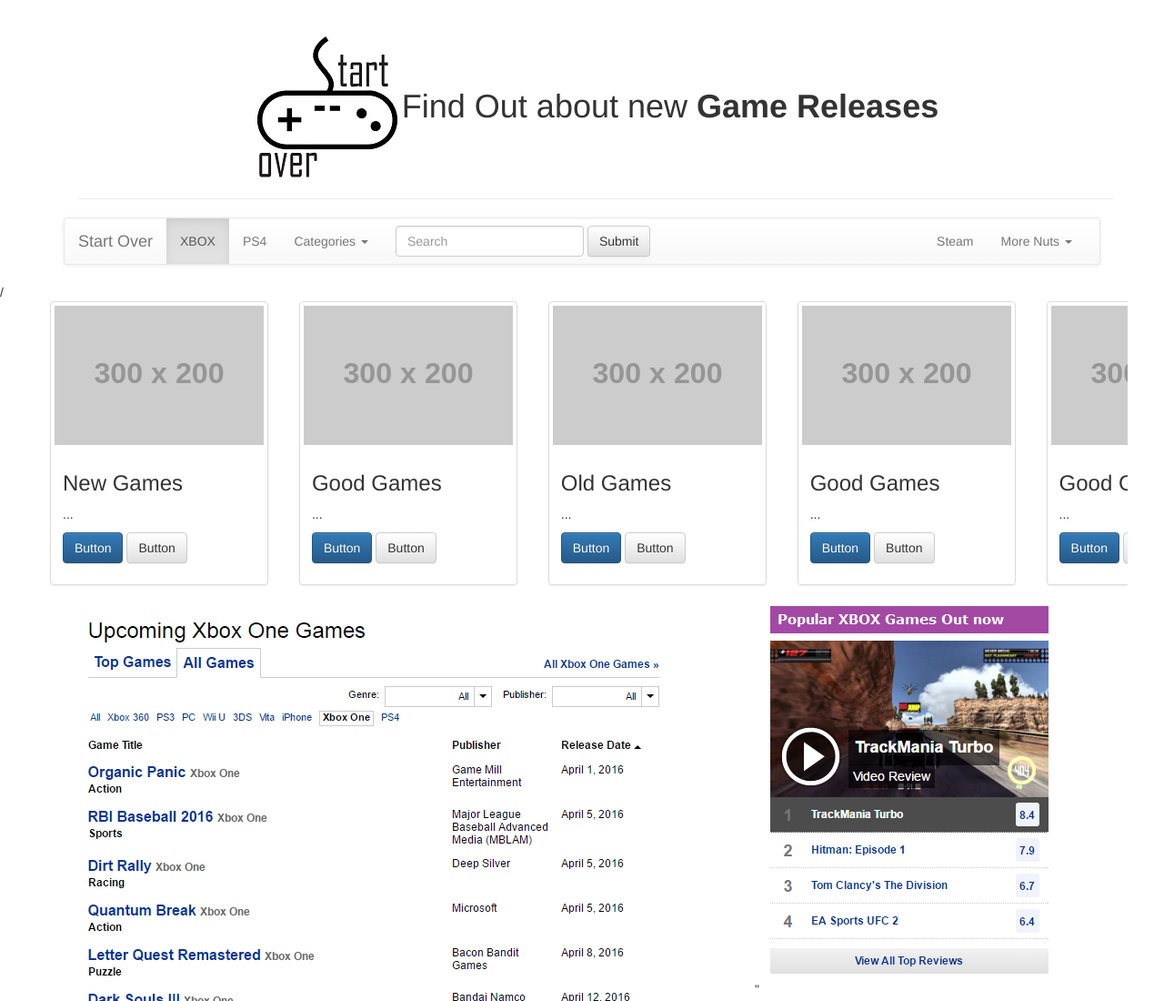
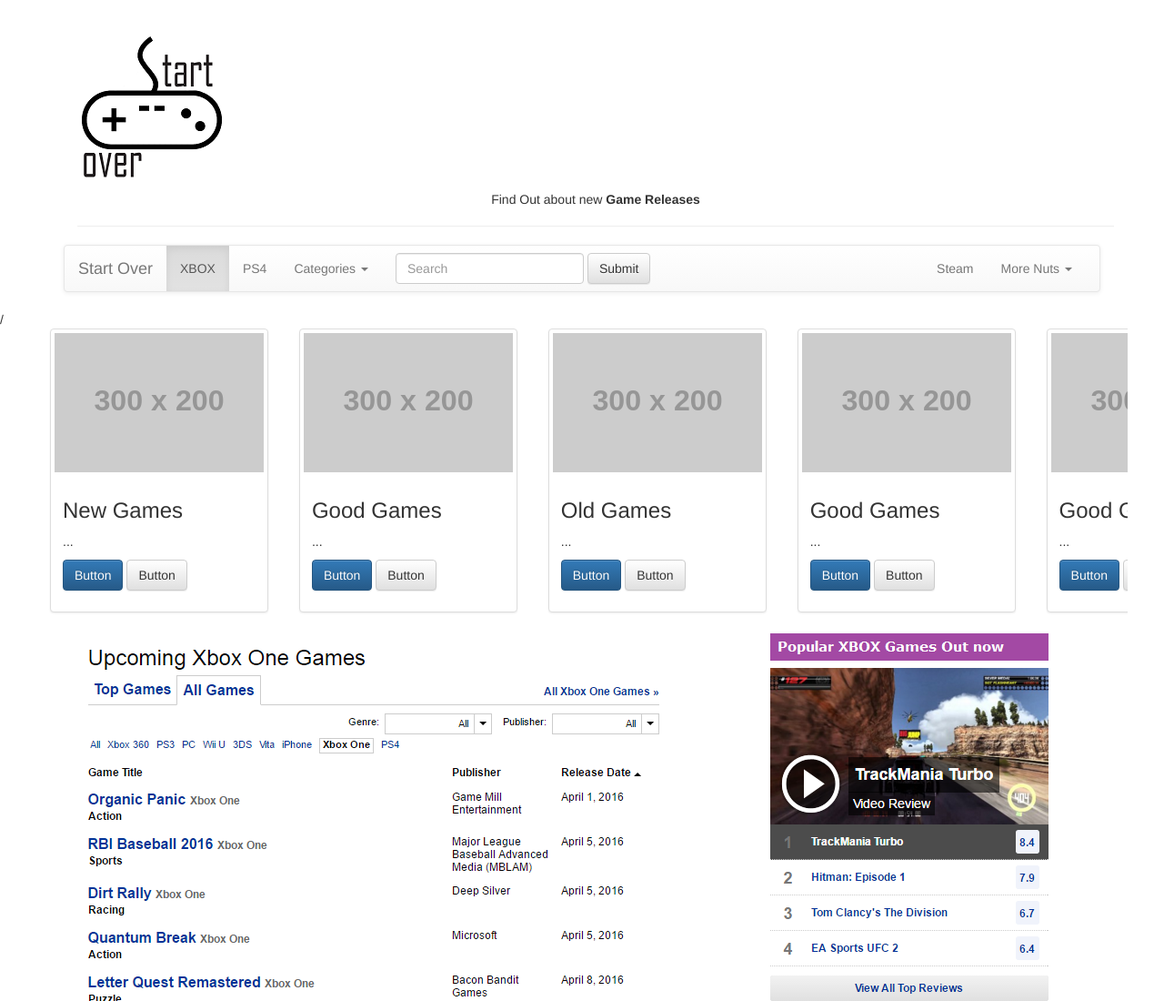
Before and after one commit to esotcm/StartOver, a plain HTML site: page index.html in a window 1280 px wide. Shown: the top 1100 px of the page at 91% size. Drawn offline with nearby package versions, Linux system fonts and the light colour scheme; placeholder pictures from the web are drawn by us.

Commit message:
Update index.html

```diff
--- a/index.html
+++ b/index.html
@@ -17,7 +17,7 @@
             <div class="container">
             <header class="page-header">
 
-                <h1 class="text-center"> <img src="logo-(1).png">Find Out about new <b>Game Releases</b></h1>
+                <h1> <img src="logo-(1).png"></h1><p class="text-center">Find Out about new <b>Game Releases</b></p>
             </header>
         </div>
 <nav id="navbar-main" class="navbar navbar-default">
```
